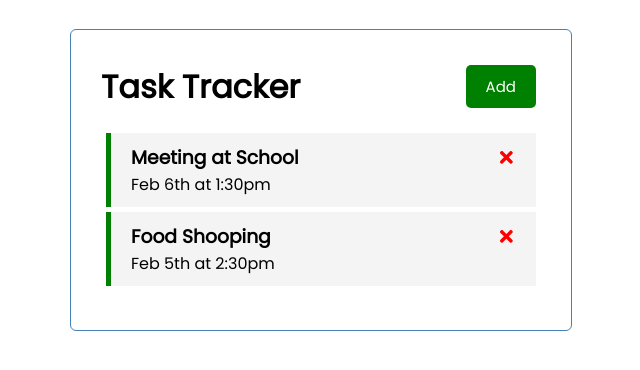
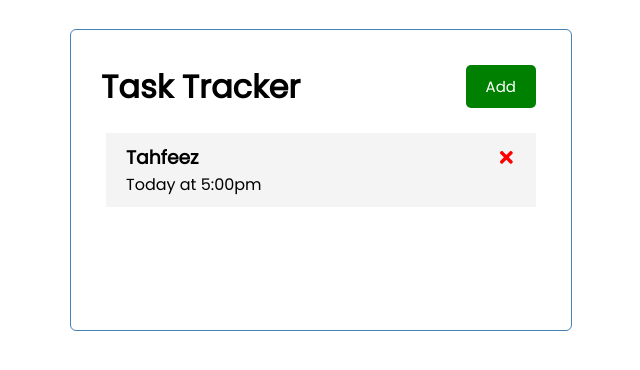
Before and after one commit to mostafaEkbal/react-task-tracker-app, a React (Create React App) app: page / in a window 1280 px wide. Shown: the top 370 px of the page, without its empty margins (319-959 px from the left). Built offline with nearby package versions, Linux system fonts and the light colour scheme; data requests are answered from the project's data file.

Commit message:
posting data to the backend with save task

```diff
--- a/db.json
+++ b/db.json
@@ -1,16 +1,10 @@
 {
   "tasks": [
     {
-      "id": 2,
-      "text": "Meeting at School",
-      "day": "Feb 6th at 1:30pm",
-      "reminder": true
-    },
-    {
-      "id": 3,
-      "text": "Food Shooping",
-      "day": "Feb 5th at 2:30pm",
-      "reminder": true
+      "text": "Tahfeez",
+      "day": "Today at 5:00pm",
+      "reminder": false,
+      "id": 1
     }
   ]
 }
--- a/src/App.js
+++ b/src/App.js
@@ -24,10 +24,23 @@
   }
 
   // Add Task
-  const addTask = (task) => {
-    const id = Math.floor(Math.random() * 1000) + 1;
+  const addTask = async(task) => {
+    const res = await fetch('http://localhost:5000/tasks', {
+      method: 'POST',
+      headers: {
+        'Content-type': 'application/json'
+      },
+      body: JSON.stringify(task)
+    })
+
+    const data = await res.json()
+
+    setTasks([...tasks, data])
+
+
+    /* const id = Math.floor(Math.random() * 1000) + 1;
     const newTask = { id, ...task };
-    setTasks([...tasks, newTask]);
+    setTasks([...tasks, newTask]); */
   }
 
   // Delete Task
```
